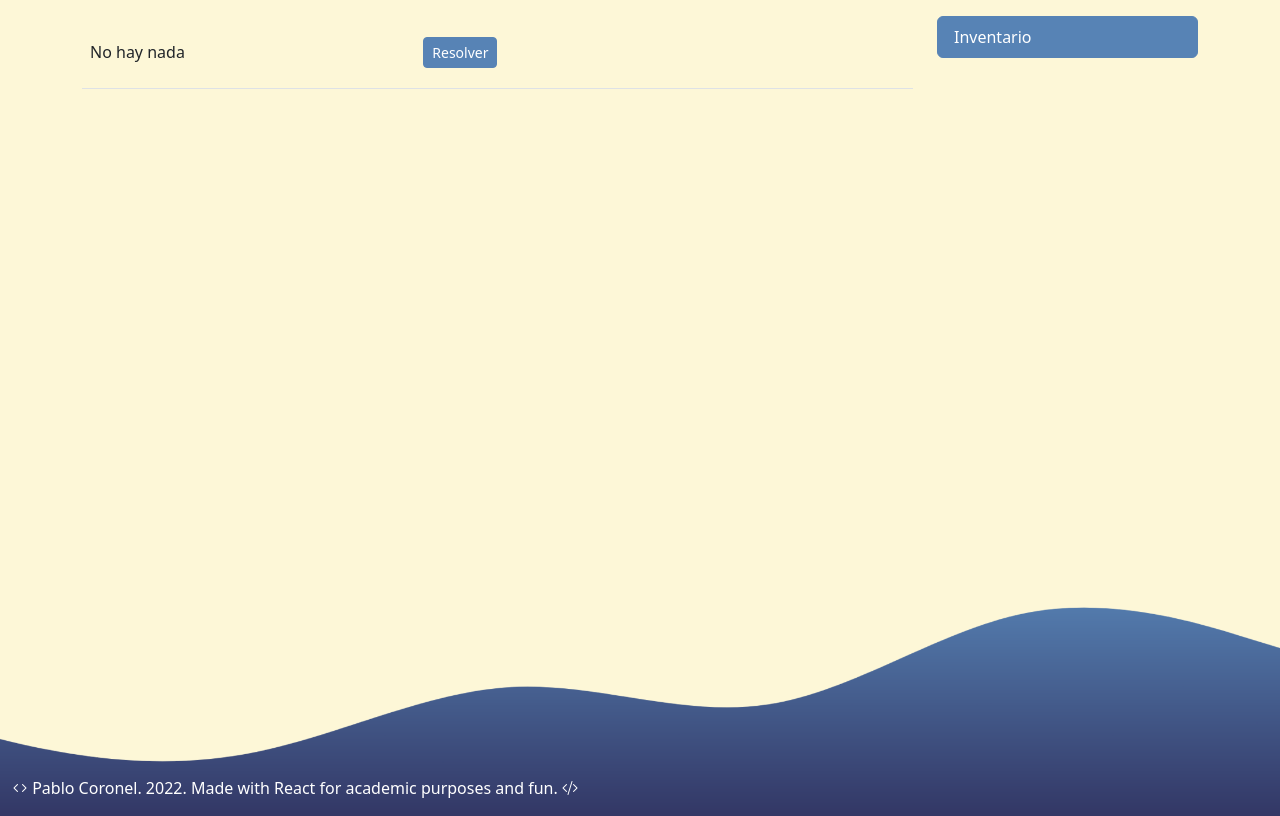
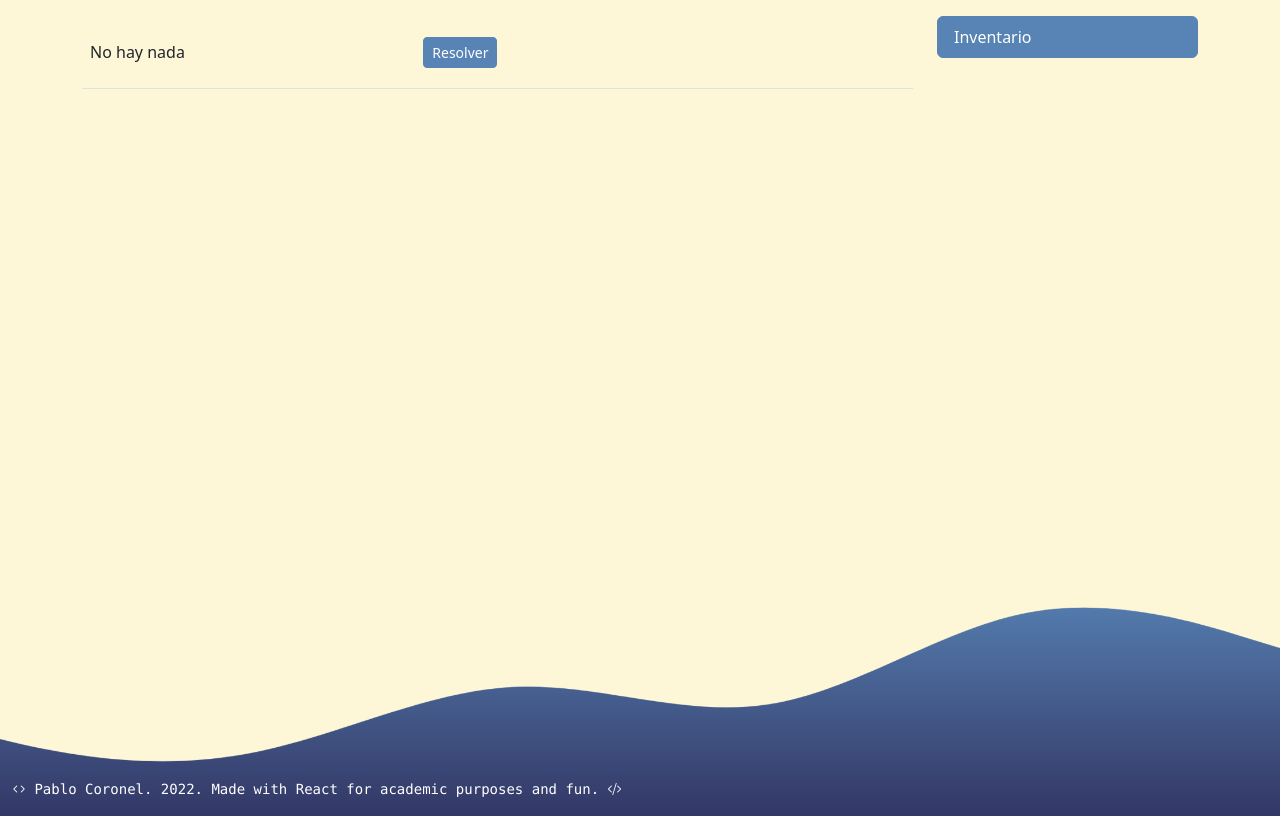
Before and after one commit to Phauno25/drowning, a React (Create React App) app: page / in a window 1280 px wide. Built offline with nearby package versions, Linux system fonts and the light colour scheme; a web font is replaced by a local one.

Commit message:
Finalizado

```diff
--- a/public/css/index.scss
+++ b/public/css/index.scss
@@ -37,6 +37,7 @@ body {
   overflow: hidden;
 
 }
+
 .problema {
   transition: background-color 0.3s ease-in-out;
 }
@@ -45,7 +46,7 @@ body {
     max-width: 80%;
     bottom: 0;
     left: 0;
-    p{
+    code{
         color: white;
         margin: 0;
 
--- a/public/index.html
+++ b/public/index.html
@@ -1,5 +1,5 @@
 <!DOCTYPE html>
-<html lang="en">
+<html lang="es">
   <head>
     <meta charset="utf-8" />
     <link rel="icon" href="%PUBLIC_URL%/favicon.ico" />
@@ -10,13 +10,13 @@
     <meta name="theme-color" content="#000000" />
     <meta
       name="description"
-      content="Web site created using create-react-app"
+      content="Ahogandose en problemas"
     />
     <link rel="apple-touch-icon" href="%PUBLIC_URL%/logo192.png" />
 
     <link rel="manifest" href="%PUBLIC_URL%/manifest.json" />
 
-    <title>Drowning</title>
+    <title>Ahogandose en problemas</title>
   </head>
   <body class="bg-light">
     <noscript>You need to enable JavaScript to run this app.</noscript>
--- a/src/components/Main.js
+++ b/src/components/Main.js
@@ -53,8 +53,8 @@ const Main = () => {
 
         </div>
         <div className='col-12 footer'>
-          <p className='firma'><i class="bi bi-code"></i> Pablo Coronel. 2022. Made with React for academic purposes and fun.&nbsp;
-          <i class="bi bi-code-slash"> </i></p>
+          <code className='firma'><i class="bi bi-code"></i> Pablo Coronel. 2022. Made with React for academic purposes and fun.&nbsp;
+          <i class="bi bi-code-slash"> </i></code>
         </div>
       </div>
     </div>
```
Also changed, not shown: public/css/index.css, 2 other files (tests, documents, lock files or other folders).
